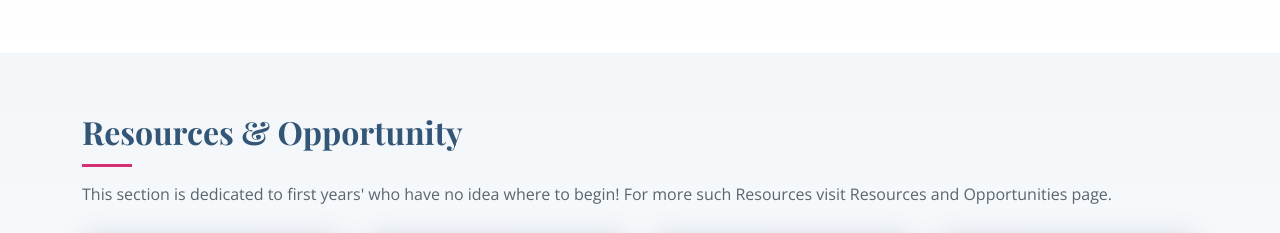
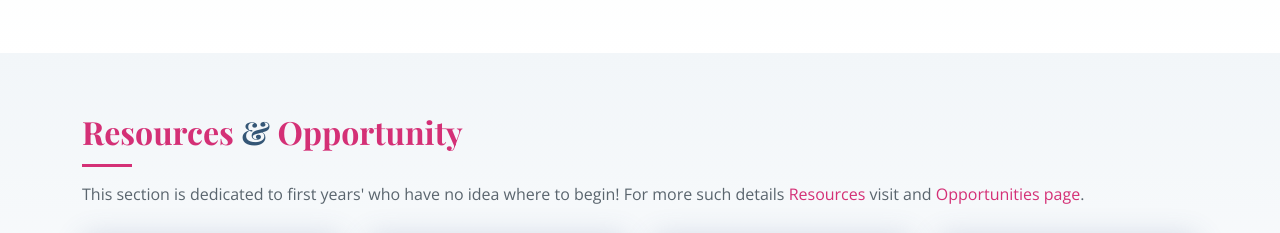
Before and after one commit to codebenders-igdtuw/codebender-2021, a plain HTML site: page index.html in a window 1280 px wide. Shown: the part 1669-1902 px from the top of the page. Drawn offline with nearby package versions, Linux system fonts and the light colour scheme; a web font is replaced by a local one.

Commit message:
Update index.html

```diff
--- a/index.html
+++ b/index.html
@@ -190,8 +190,8 @@
       <div class="container">
 
         <div class="section-title">
-          <h2>Resources & Opportunity</h2>
-          <p>This section is dedicated to first years' who have no idea where to begin! For more such Resources visit Resources and Opportunities page.</p>
+          <a href="Resources.html"><h2>Resources</a> & <a href="Opportunities.html">Opportunity</a></h2>
+          <p>This section is dedicated to first years' who have no idea where to begin! For more such details <a href="Resources.html">Resources</a> visit and <a href="Opportunities.html">Opportunities page</a>.</p>
         </div>
 
         <div class="row">
```
